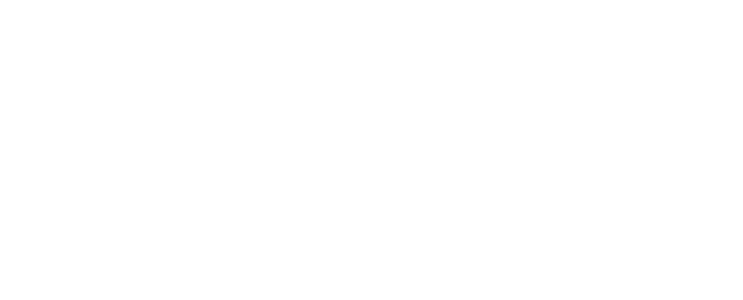
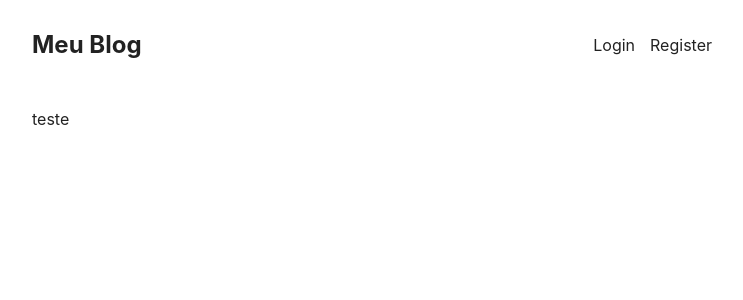
Before and after one commit to eduardomeloo/app-blog-with-react, a React (Create React App) app in the folder client/: page /create in a window 1280 px wide. Before the commit this address had no page. Shown: the top 300 px of the page, without its empty margins (268-1011 px from the left). Built offline with nearby package versions, Linux system fonts and the light colour scheme; no server answers.

Commit message:
create component CreatePost

```diff
--- a/client/src/App.js
+++ b/client/src/App.js
@@ -5,6 +5,7 @@
 import LoginPage from './pages/LoginPage';
 import RegisterPage from './pages/RegisterPage';
 import { UserContextProvider } from './context/UserContext';
+import CreatePost from './pages/CreatePost';
 
 function App() {
   return (
@@ -14,6 +15,7 @@
                 <Route index element={<IndexPage />} />
                 <Route path="/login" element={<LoginPage />} />
                 <Route path="/register" element={<RegisterPage />} />
+                <Route path="/create" element={<CreatePost />} />
             </Route>
         </Routes>
     </UserContextProvider>
--- a/client/src/components/Header.js
+++ b/client/src/components/Header.js
@@ -1,5 +1,5 @@
 import { Link } from "react-router-dom";
-import { useContext, useEffect, useState } from "react";
+import { useContext, useEffect } from "react";
 import { UserContext } from "../context/UserContext";
 
 
@@ -12,7 +12,7 @@
                     setUserInfo(userInfo);
                 })
             });
-    }, []);
+    });
 
     function logout() {
         fetch('http://localhost:4001/logout', {
@@ -29,7 +29,7 @@
             {username ? (
                 <nav className="">
                     <Link to="/create">Create new post</Link>
-                    <a onClick={logout}>
+                    <a href="/" onClick={logout}>
                         Logout
                     </a>
                 </nav>
--- /dev/null
+++ b/client/src/pages/CreatePost.js
@@ -0,0 +1,5 @@
+export default function CreatePost() {
+    return (
+        <div>teste</div>
+    )
+}
--- a/client/src/pages/LoginPage.js
+++ b/client/src/pages/LoginPage.js
@@ -6,7 +6,7 @@
     const [username, setUsername] = useState('');
     const [password, setpassword] = useState('');
     const [redirect, setRedirect] = useState(false);
-    const {userInfo, setUserInfo} = useContext(UserContext)
+    const {setUserInfo} = useContext(UserContext)
 
     async function login(ev) {
         ev.preventDefault();
```
